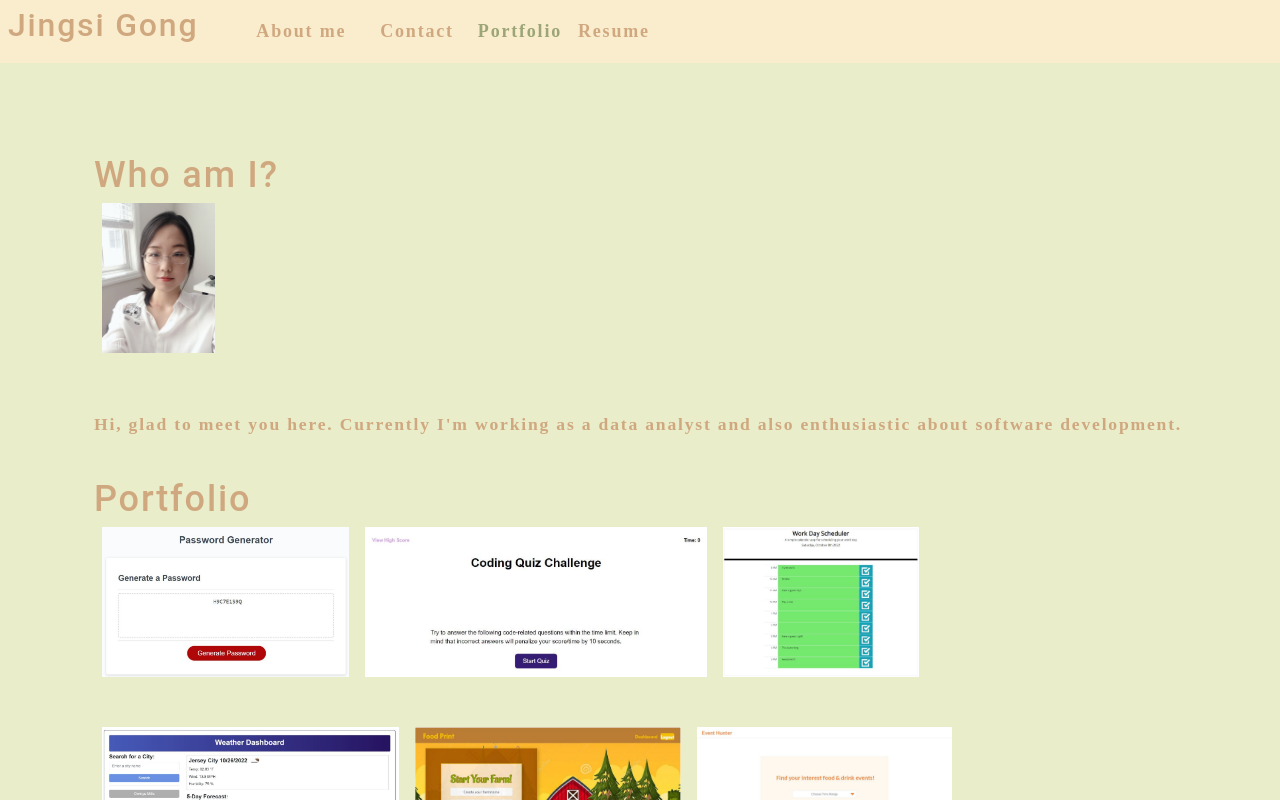
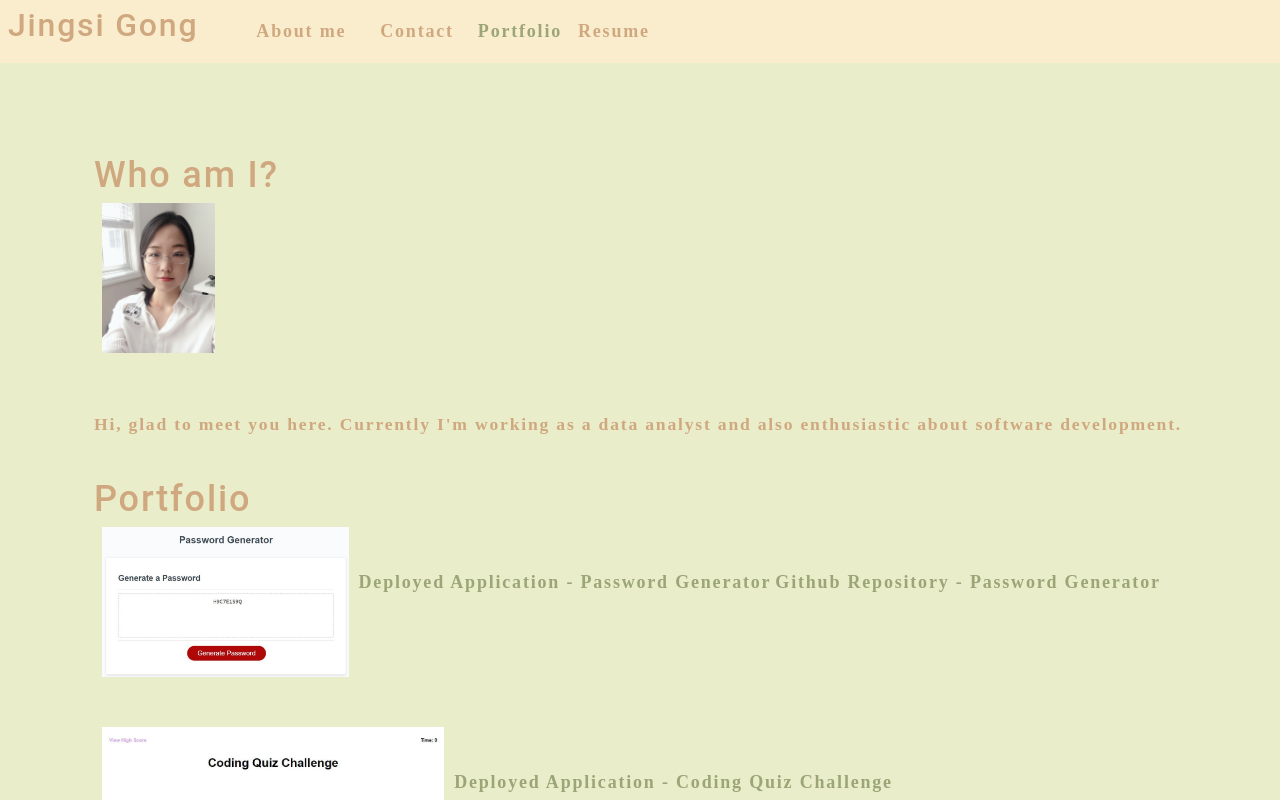
Before and after one commit to j7gong/React-Portfolio, a React (Create React App) app: page / in a window 1280 px wide. Shown: the top 800 px of the page. Built offline with nearby package versions, Linux system fonts and the light colour scheme.

Commit message:
update photolist by adding links of deployed apps and git repo

```diff
--- a/src/components/PhotoList/index.js
+++ b/src/components/PhotoList/index.js
@@ -12,46 +12,38 @@ const PhotoList = ({ category }) => {
         {
           name: 'Coding Quiz Challenge',
           category: 'Portfolio',
-          web: "https://j7gong.github.io/week3Challenge/",
-          repo: "https://github.com/j7gong/week3Challenge",
+          web: "https://j7gong.github.io/week4Challenge/",
+          repo: "https://github.com/j7gong/week4Challenge",
           description: 'p2 description',
         },
         {
           name: 'Workday Scheduler',
           category: 'Portfolio',
-          web: "https://j7gong.github.io/week3Challenge/",
-          repo: "https://github.com/j7gong/week3Challenge",
+          web: "https://j7gong.github.io/week5Challenge/",
+          repo: "https://github.com/j7gong/week5Challenge",
           description: 'p3 description',
         },
         {
           name: 'Weather Dashboard',
           category: 'Portfolio',
-          web: "https://j7gong.github.io/week3Challenge/",
-          repo: "https://github.com/j7gong/week3Challenge",
+          web: "https://j7gong.github.io/week6Challenge/",
+          repo: "https://github.com/j7gong/week6Challenge",
           description: 'p4 description',
         },
         {
           name: 'Food Print',
           category: 'Portfolio',
-          web: "https://j7gong.github.io/week3Challenge/",
-          repo: "https://github.com/j7gong/week3Challenge",
+          web: "https://food-print-farm.herokuapp.com/",
+          repo: "https://github.com/Racheldeng1995/Food-Print",
           description: 'p5 description',
         },
         {
           name: 'Event Hunter',
           category: 'Portfolio',
-          web: "https://j7gong.github.io/week3Challenge/",
-          repo: "https://github.com/j7gong/week3Challenge",
+          web: "https://racheldeng1995.github.io/EventHunter/",
+          repo: "https://github.com/Racheldeng1995/EventHunter",
           description: 'p6 description',
-        },
-
-        // {
-        //   name: 'Photo',
-        //   category: 'About Me',
-        //   web: "",
-        //   repo: "",
-        //   description: 'p6 description',
-        // }
+        }
       ]);
 
     const currentPhotos = photos.filter((photo) => photo.category === category);
@@ -60,13 +52,47 @@ const PhotoList = ({ category }) => {
         <div>
             <div className="flex-row">
                 {currentPhotos.map((image, i) => (
-                <img
+                  <div className="flex-row">
+                    <img
                     src={require(`../../assets/Img/${category}/${i}.JPG`)}
                     alt={image.name}
                     className="img-thumbnail mx-1"
                     key={image.name}
-                />
+                    />
+
+                  <a
+                    className="my-5"
+                    href={image.web}
+                    target="_blank"
+                    rel="noopener noreferrer"
+                >Deployed Application - {image.name}</a>
+                  <a
+                    className="my-5"
+                    href={image.repo}
+                    target="_blank"
+                    rel="noopener noreferrer"
+                  >Github Repository - {image.name}</a>
+                  </div>
                 ))}
+
+                {/* {currentPhotos.map((image, i) => (
+                  <ul className="flex-row">
+                  <li className="mx-2">
+                  <a
+                    className="my-5"
+                    href={image.web}
+                    target="_blank"
+                    rel="noopener noreferrer"
+                >Deployed Application - {image.name}</a></li>
+                  <li className="mx-2">
+                  <a
+                    className="my-5"
+                    href={image.repo}
+                    target="_blank"
+                    rel="noopener noreferrer"
+                  >Github Repository - {image.name} </a></li>
+              </ul>
+                ))} */}
 
             </div>
         </div>
```
